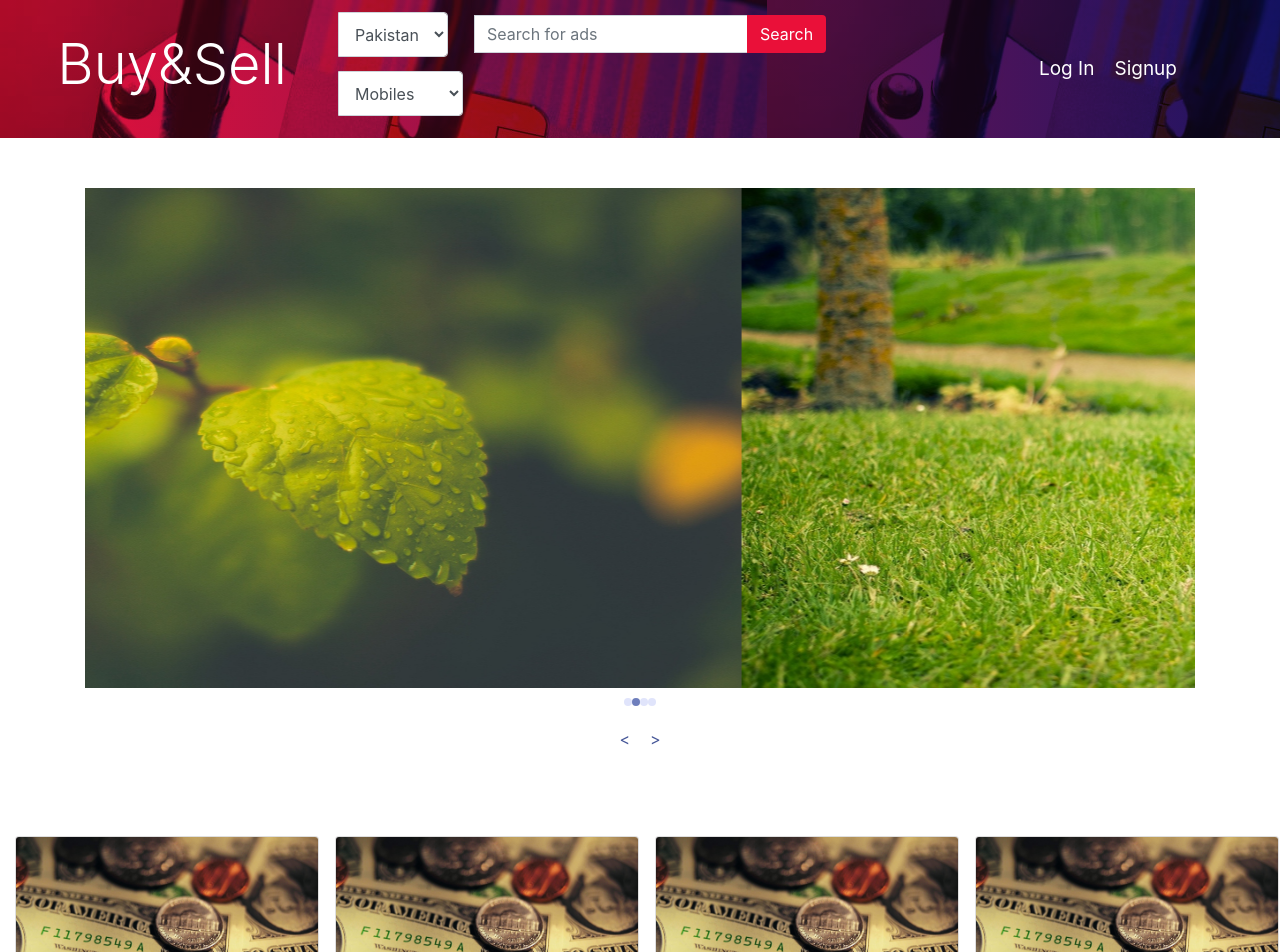
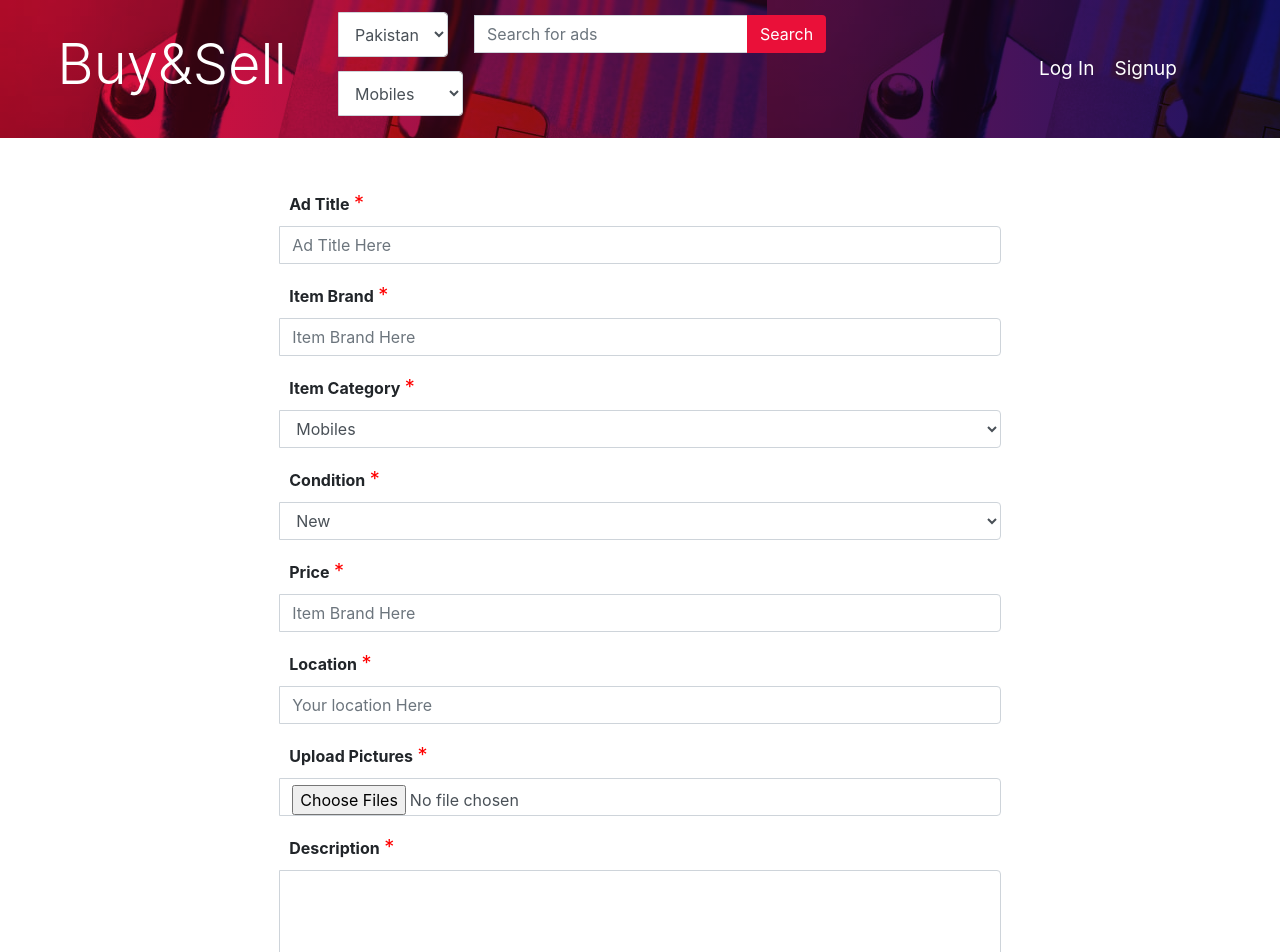
Before and after one commit to Shamaz1999/Final-Year-Project, a React (Create React App) app: page /postad in a window 1280 px wide. Shown: the top 952 px of the page. Built offline with nearby package versions, Linux system fonts and the light colour scheme.

Commit message:
Added post ad component

```diff
--- a/src/App.css
+++ b/src/App.css
@@ -5,6 +5,9 @@ ul, li {
 .no-nothing{
   margin: 0px!important;
   padding: 0px!important;
+}
+label{
+  padding: 0 10px;
 }
 a{
   color: white;
@@ -627,5 +630,14 @@ div.ads-type{
   display: inline;
   margin-left: 150px;
   font-size: 18px;
+}
 
+/* Post Ad component styling */
+.post-form-container{
+  width: 65%;
+  /* text-align: center; */
+  margin: 0 auto;
 }
+.ad-img-upload{
+  padding-bottom: 10px!important;
+}
--- a/src/App.js
+++ b/src/App.js
@@ -13,6 +13,7 @@ import Details from './Components/details'
 import MyAds from './Components/myAds'
 import Ad from './Components/currentAd'
 import Seller from './Components/sellerprofile'
+import Post from './Components/postAd'
 
 class App extends Component {
 
@@ -25,9 +26,10 @@ class App extends Component {
           <Nav />
           <Switch>
 
+            <Route path='/ad/:adsd/sellerProfile' component={Seller} />
             <Route path='/ad/:adId' component={Ad} />
-            <Route path='/ad/:adsd/sellerProfile' component={Seller} />
             <Route path='/myads' component={MyAds} />
+            <Route path='/postad' component={Post} />
             <Route path='/details' component={Details} />
             <Route path='/contact' component={Contact} />
             <Route path='/about' component={About} />
--- a/src/Components/contact.js
+++ b/src/Components/contact.js
@@ -11,6 +11,7 @@ class Contact extends Component {
         const input = this.refs.name;
         input.focus();
     }
+
     verify = ()=>{
 
         if(this.state.name==""){
--- a/src/Components/currentAd.js
+++ b/src/Components/currentAd.js
@@ -3,15 +3,27 @@ import {Link} from 'react-router-dom'
 import adImg from './../images/b3.jpg'
 import AliceCarousel from 'react-alice-carousel';
 import "react-alice-carousel/lib/alice-carousel.css";
+import star from './../images/star.png'
+import starSelect from './../images/starSelect.png'
 
 class Ad extends Component {
+
+
+    fav = (src)=>{
+        alert(src)
+        if(src === starSelect){
+            src = starSelect
+        }
+        else{
+            src = starSelect
+        }
+    }
 
 
     render(){
         console.log(this.props)
         console.log(this.props.match.params.adId)
         console.log(this.props.match.url)
-
         const handleOnDragStart = e => e.preventDefault()
 
         return(
@@ -48,7 +60,7 @@ class Ad extends Component {
                             <div className="price-container" style={{padding:"15px 30px"}}>
                                 <h1 className="float-left">Rs 70000</h1>
                                 <div className="favourite-container float-right">
-                                    <img src={require('./../images/star.png')} height="30" width="30" alt="favourite"/>
+                                    <img src={star} height="30" width="30" alt="favourite"/>
                                 </div>
                                 <div className="adTitle-container clear">
                                         Ad Title Here
--- a/src/Components/details.js
+++ b/src/Components/details.js
@@ -7,6 +7,24 @@ import girl from './../images/girl.png'
 
 class Details extends Component {
 
+    delete = ()=>{
+
+        let retVal = window.confirm("Do you want to delete your account ?");
+               if( retVal == true ) {
+                  document.write ("Your account has been deleted");
+                  return true;
+               } else {
+                  return false;
+               }
+    }
+
+    discard = ()=>{
+        this.forceUpdate()
+    }
+
+    save = ()=>{
+        alert('Your changes have been saved')
+    }
     render(){
         return(
             <div className="app">
@@ -40,15 +58,15 @@ class Details extends Component {
                             </span>
                         </div>
 
-                        <button className="btn btn-outline-danger mt-3">Delete my account and data</button>
+                        <button className="btn btn-outline-danger mt-3" onClick={this.delete}>Delete my account and data</button>
 
                         <div className="container">
                         <hr/>
                         </div>
 
-                        <button className="btn btn-outline-info mt-3">Discard</button>
+                        <button className="btn btn-outline-info mt-3" onClick={this.discard}>Discard</button>
 
-                        <button className="btn login-btn float-right">Save Changes</button>
+                        <button className="btn login-btn float-right" onClick={this.save}>Save Changes</button>
 
                     </div>
 
--- a/src/Components/footnav.js
+++ b/src/Components/footnav.js
@@ -37,6 +37,7 @@ return(
                         <li className="col-heading med-headings">Quick Links</li>
                         <li className="col-items"><Link style={a} to="/" href="index.html">Home</Link></li>
                         <li className="col-items"><Link style={a} to="/details">Profile</Link></li>
+                        <li className="col-items"><Link style={a} to="/postad">Post Ad</Link></li>
                         <li className="col-items"><Link style={a} to="/myads">My Ads</Link></li>
                         <li className="col-items"><Link style={a} to="/contact">Contact Us</Link></li>
                         <li className="col-items"><Link style={a} to="/about">About</Link></li>
--- a/src/Components/navbar.js
+++ b/src/Components/navbar.js
@@ -272,15 +272,17 @@ class Nav extends Component {
 
                             <div className="form-group nav-search">
                                 <select className="form-control region-selec-b" id="exampleFormControlSelect1">
-                                    <option value disabled>Categories</option>
-                                    <option>Mobiles</option>
-                                    <option>Vehicles</option>
-                                    <option>Property for Sale</option>
-                                    <option>Property for Rent</option>
-                                    <option>Electronics and Home Appliances</option>
-                                    <option>Bikes</option>
-                                    <option>Business, Industrial & Agriculture</option>
-                                    <option>Services</option>
+                                    <option value=""disabled>Categories</option>
+                                    <option value="mobiles">Mobiles</option>
+                                    <option value="vehicles">Vehicles</option>
+                                    <option value="property for sale">Property for Sale</option>
+                                    <option value="property for rent">Property for Rent</option>
+                                    <option value="electronics">Electronics and Home Appliances</option>
+                                    <option value="bikes">Bikes</option>
+                                    <option value="business,industrial">Business, Industrial & Agriculture</option>
+                                    <option value="services">Services</option>
+                                    <option value="other">Other</option>
+
                                 </select>
                             </div>
 
@@ -289,10 +291,8 @@ class Nav extends Component {
 
 
                     <div className="col-md-3 col-sm-12 text-center " >
-                        {/* <div className="m-t-c"> */}
                             <Link className="nav-link" to="/login">Log In</Link>
                             <Link to="/signup" className="nav-link">Signup</Link>
-                        {/* </div> */}
                     </div>
                 </nav>
             </div>
--- /dev/null
+++ b/src/Components/postAd.js
@@ -0,0 +1,67 @@
+import React, { Component } from 'react';
+import "./../bootstrap/bootstrapC.css";
+import { Link } from 'react-router-dom';
+
+
+class Post extends Component {
+
+
+    render(){
+
+        return(
+            <div className="app">
+                <div className="container">
+                    <form method="POST" className="post-form-container">
+                        <div className="form-group">
+                            <label htmlFor="exampleInputEmail1"><b>Ad Title</b> <span className="required">*</span></label>
+                            <input type="text"  name="adTitle" ref="adTitle"   className="form-control"  placeholder="Ad Title Here"/>
+                        </div>
+                        <div className="form-group">
+                            <label htmlFor="exampleInputEmail1"><b>Item Brand</b> <span className="required">*</span></label>
+                            <input type="text"  name="adTitle" ref="adTitle"  className="form-control"  placeholder="Item Brand Here"/>
+                        </div>
+                        <div className="form-group">
+                            <label htmlFor="exampleInputEmail1"><b>Item Category</b> <span className="required">*</span></label>
+                            <select className="form-control" name="adCategory" ref="adCategory">
+                                <option value="mobiles">Mobiles</option>
+                                <option value="vehicles">Vehicles</option>
+                                <option value="property for sale">Property for Sale</option>
+                                <option value="property for rent">Property for Rent</option>
+                                <option value="electronics">Electronics and Home Appliances</option>
+                                <option value="bikes">Bikes</option>
+                                <option value="business,industrial">Business, Industrial & Agriculture</option>
+                                <option value="services">Services</option>
+                                <option value="other">Other</option>
+                            </select>
+                        </div>
+                        <div className="form-group">
+                            <label htmlFor="exampleInputEmail1"><b>Condition</b> <span className="required">*</span></label>
+                            <select name="adCondition" className="form-control" ref="adCondition">
+                                <option value="new">New</option>
+                                <option value="used">Used</option>
+                            </select>
+                        </div>
+                        <div className="form-group">
+                            <label htmlFor="exampleInputEmail1"><b>Price</b> <span className="required">*</span></label>
+                            <input type="number"  name="adPrice" ref="adPrice"  className="form-control"  placeholder="Item Brand Here"/>
+                        </div>
+                        <div className="form-group">
+                            <label htmlFor="exampleInputEmail1"><b>Location</b> <span className="required">*</span></label>
+                            <input type="text"  name="adloc" ref="adloc"  className="form-control"  placeholder="Your location Here"/>
+                        </div>
+                        <div className="form-group">
+                            <label htmlFor="exampleInputEmail1"><b>Upload Pictures</b> <span className="required">*</span></label>
+                            <input type="file"  name="adpic" multiple ref="adpic"  className="form-control ad-img-upload"/>
+                        </div>
+                        <div className="form-group">
+                            <label htmlFor="exampleInputEmail1"><b>Description</b> <span className="required">*</span></label>
+                            <textarea name="adDesc" className="form-control" style={{resize:'none'}} cols="30" rows="5"></textarea>
+                        </div>
+                    </form>
+                </div>
+            </div>
+        );
+    }
+}
+
+export default Post
--- a/src/Components/sellerprofile.js
+++ b/src/Components/sellerprofile.js
@@ -33,17 +33,17 @@ class Seller extends Component {
                         <span className="detail-text-group">
                                 <label htmlFor="exampleInputEmail1">Your Name</label>
                                 <br/>
-                                <input type="text" name="detail-name" className="detail-input"  />
+                                <input type="text" disabled name="detail-name" className="detail-input"  />
                         </span>
                         <span className="detail-text-group">
                                 <label htmlFor="exampleInputEmail1">About Me</label>
                                 <br/>
-                                <input type="text" name="detail-info" className="detail-input"  />
+                                <input type="text" disabled name="detail-info" className="detail-input"  />
                         </span>
                         <span className="detail-text-group">
                                 <label htmlFor="exampleInputEmail1">Mobile Number</label>
                                 <br/>
-                                <input type="text" name="detail-mobile" className="detail-input"/>
+                                <input type="text" disabled name="detail-mobile" className="detail-input"/>
                         </span>
                         <div className="container">
                         <hr/>
```
